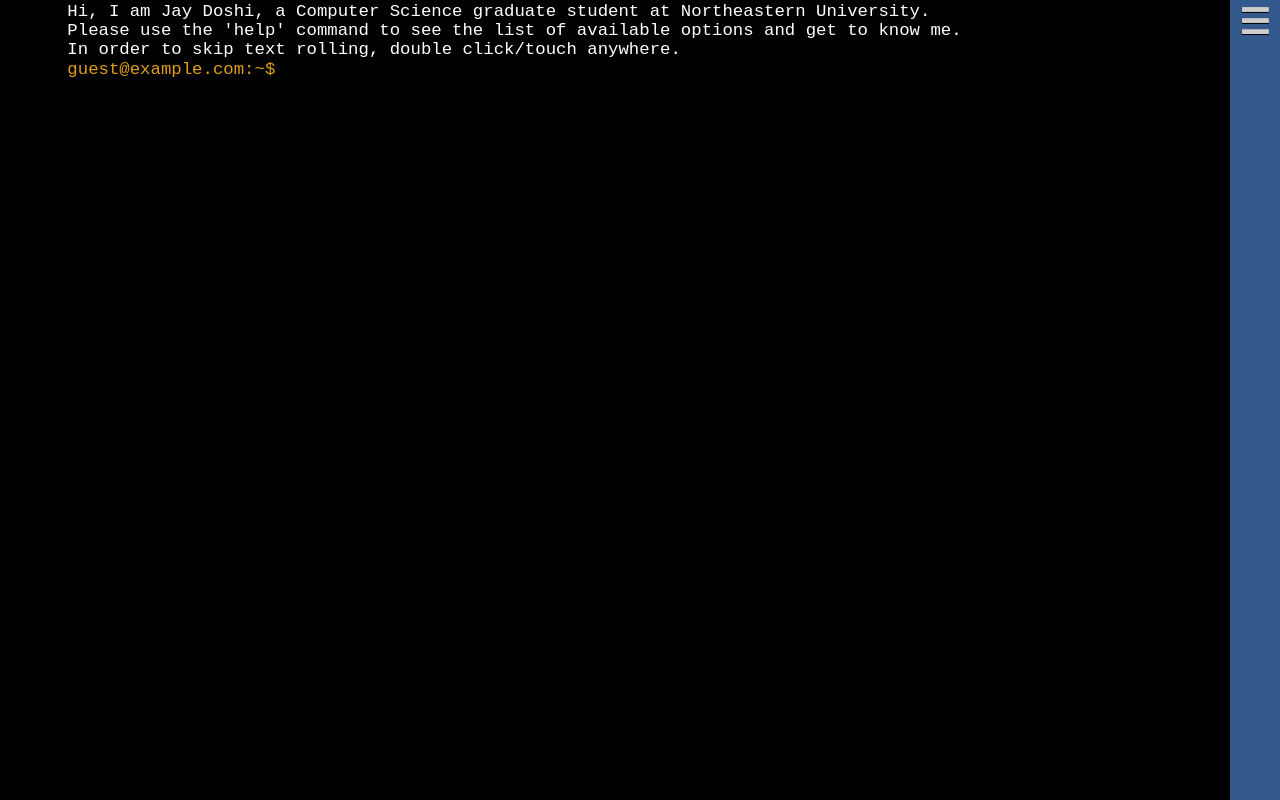
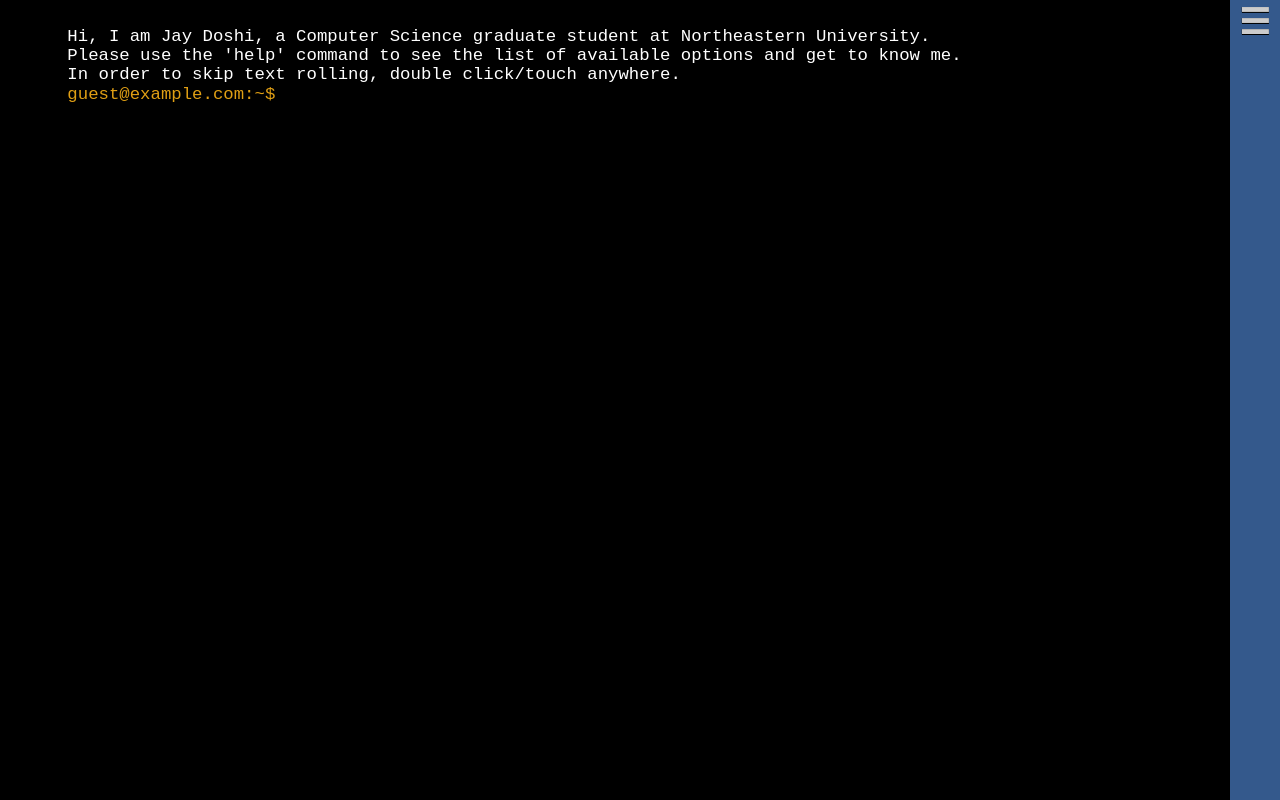
Before and after one commit to doshi-jay/Terminal-Website, a plain HTML site: page index.html in a window 1280 px wide. Drawn offline with Linux system fonts and the light colour scheme.

Commit message:
Updating container padding

```diff
--- a/css/main.css
+++ b/css/main.css
@@ -5,6 +5,8 @@ html, body {
     width: 100%;
     height: 100%;
     margin: 0;
+    overflow: hidden;
+
 }
 body {
     font-size: 13pt;
@@ -16,6 +18,7 @@ body {
     padding: .1em 1.5em 1em 1em;
     margin-left: 50px;
     margin-right: 135px;
+    margin-top: 2%;
 }
 #cmdline {
     outline: none;
@@ -186,10 +189,6 @@ body {
 }
 
 
-
-
-
-
 @media screen and (max-height: 450px) {
     body {
         font-size: 11pt;
```
